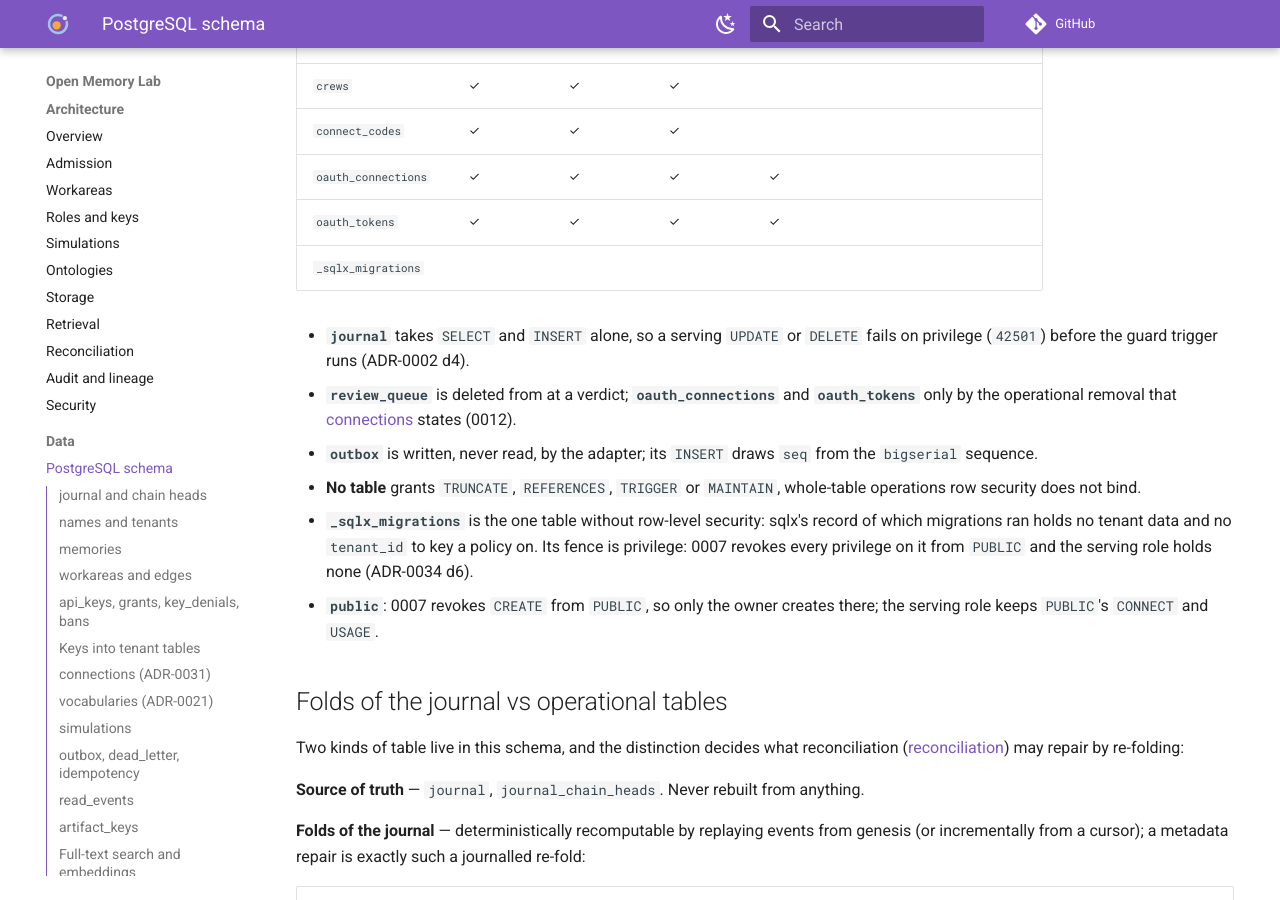
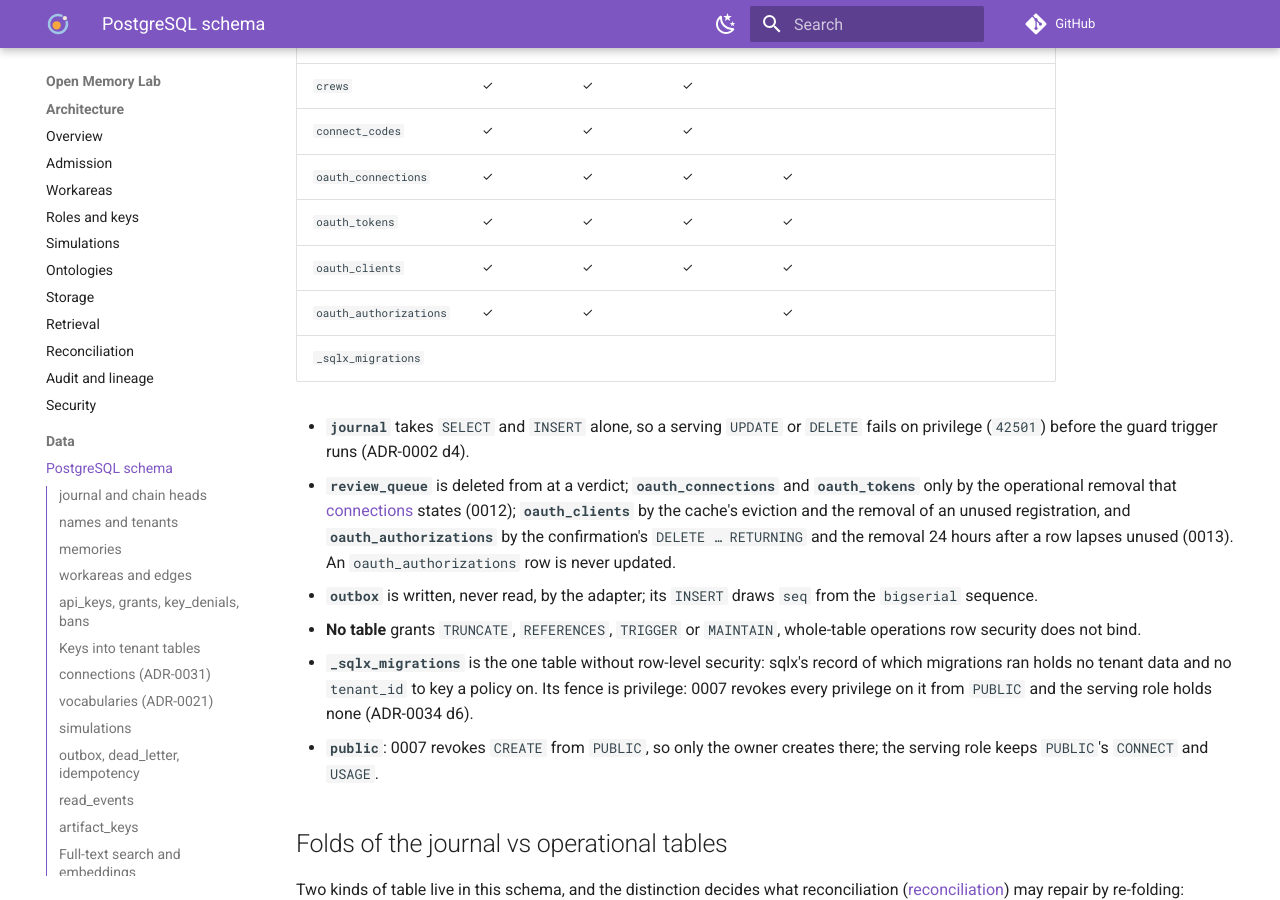
Before and after one commit to e8kor/open-memory-lab, an MkDocs documentation site: the page built from docs/data/postgres-schema.md, in a window 1280 px wide and 900 px high, scrolled down 21453 px. Built offline with MkDocs 1.6.1 and Material for MkDocs 9.7.7, drawn with Linux system fonts in a browser that asks for light colours; comment, search, counter and statistics services are not loaded.

Commit message:
The schema page's Privileges table grants the serving role oauth_clients and oauth_authorizations exactly as migration 0013 does, and names what deletes from each (ADR-0031 d5, d9; ADR-0034 d2)
Migration 0013 granted the serving role SELECT, INSERT, UPDATE and DELETE on oauth_clients and SELECT, INSERT and DELETE on oauth_authorizations, but the normative page that holds the serving role's privilege matrix had no row for either, so under the sync rule the security surface the page states disagreed with the one the migration builds. The page now carries both rows, names the eviction and unused-registration removal as oauth_clients' deletes and the confirmation's DELETE ... RETURNING and the 24-hour lapse removal as oauth_authorizations', and says an authorization row is never updated.

```diff
--- a/docs/data/postgres-schema.md
+++ b/docs/data/postgres-schema.md
@@ -1124,12 +1124,17 @@ serving role until that migration grants its row here, under the sync rule.
 | `connect_codes` | ✓ | ✓ | ✓ | | |
 | `oauth_connections` | ✓ | ✓ | ✓ | ✓ | |
 | `oauth_tokens` | ✓ | ✓ | ✓ | ✓ | |
+| `oauth_clients` | ✓ | ✓ | ✓ | ✓ | |
+| `oauth_authorizations` | ✓ | ✓ | | ✓ | |
 | `_sqlx_migrations` | | | | | |
 
 - **`journal`** takes `SELECT` and `INSERT` alone, so a serving `UPDATE` or `DELETE` fails on
   privilege (`42501`) before the guard trigger runs (ADR-0002 d4).
 - **`review_queue`** is deleted from at a verdict; **`oauth_connections`** and **`oauth_tokens`**
-  only by the operational removal that [connections](#connections-adr-0031) states (0012).
+  only by the operational removal that [connections](#connections-adr-0031) states (0012);
+  **`oauth_clients`** by the cache's eviction and the removal of an unused registration, and
+  **`oauth_authorizations`** by the confirmation's `DELETE … RETURNING` and the removal 24 hours
+  after a row lapses unused (0013). An `oauth_authorizations` row is never updated.
 - **`outbox`** is written, never read, by the adapter; its `INSERT` draws `seq` from the
   `bigserial` sequence.
 - **No table** grants `TRUNCATE`, `REFERENCES`, `TRIGGER` or `MAINTAIN`, whole-table operations
```
